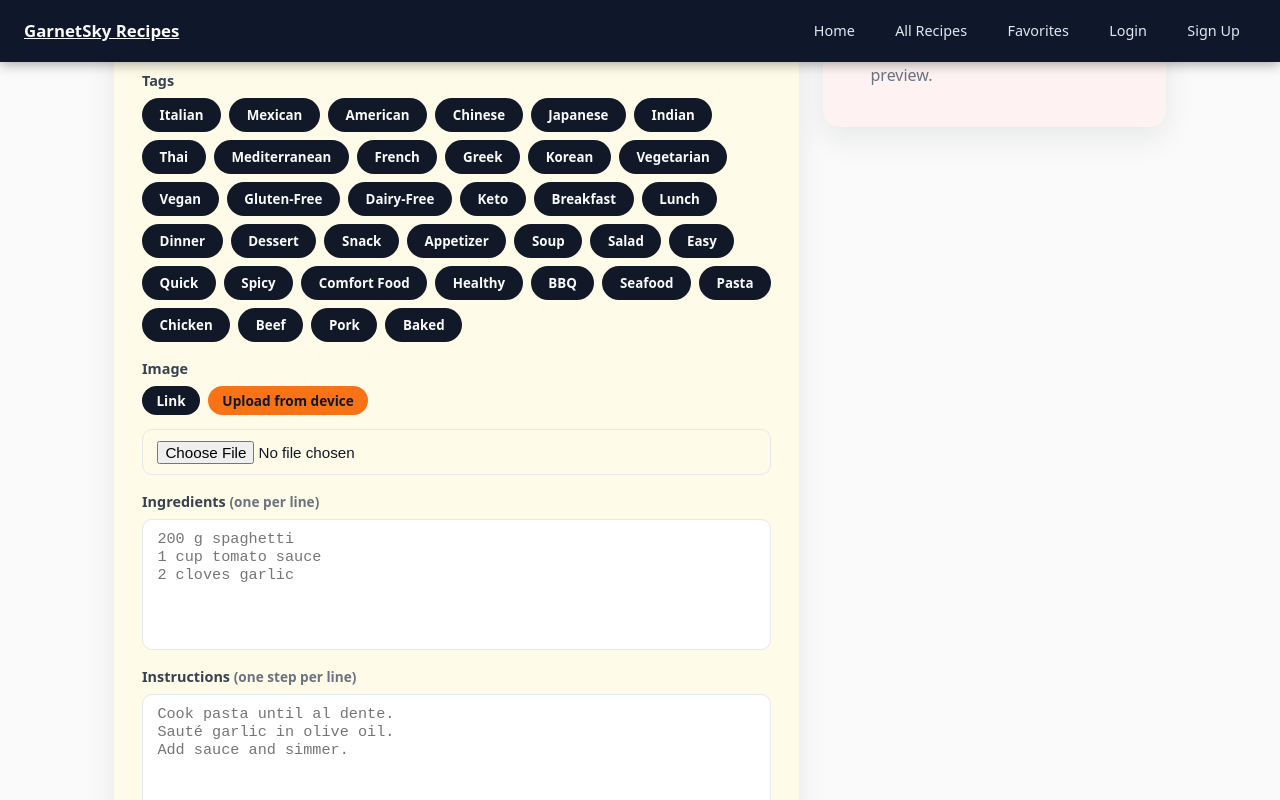
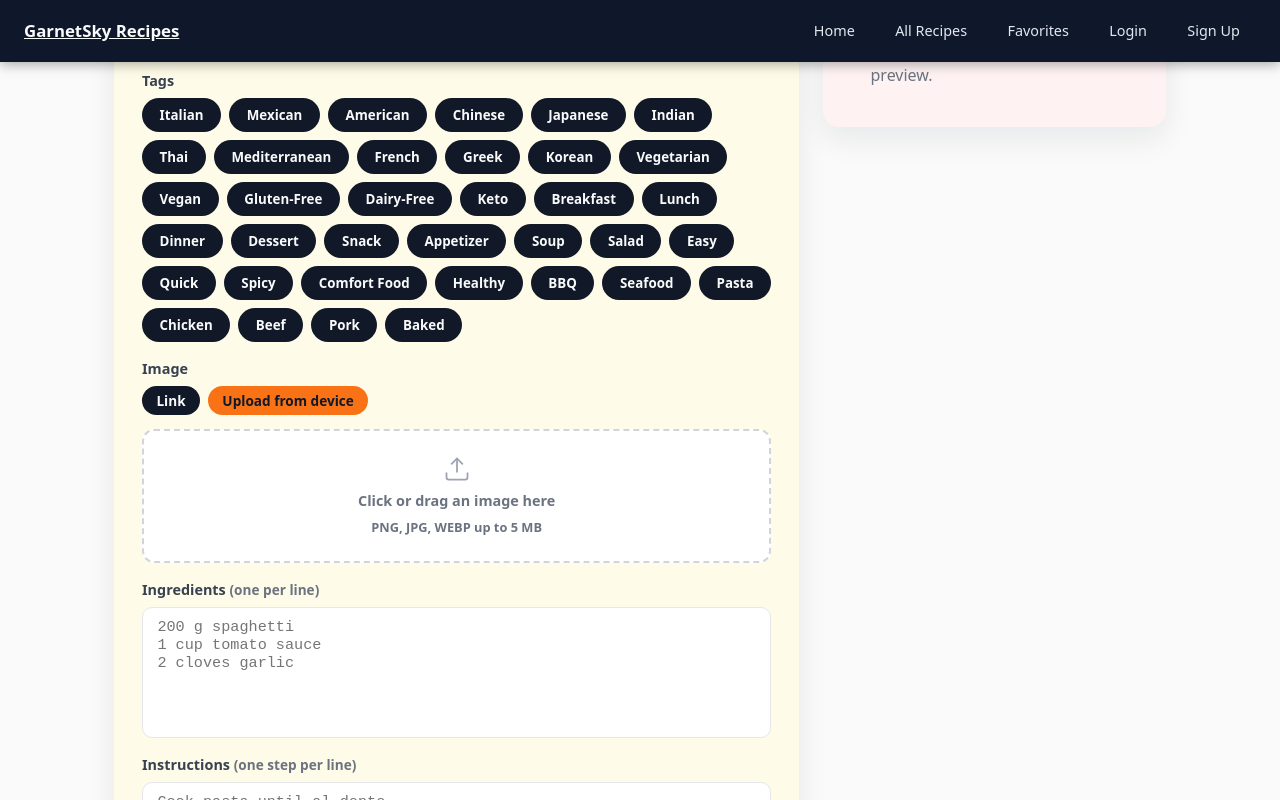
Before and after one commit to carterAnt03/GarnetSky-deploy, a React (Vite) app in the folder app/: page /submit in a window 1280 px wide. Both pictures are taken after a click on the button "Upload from device". Shown: the part 465-1265 px from the top of the page. Built offline with nearby package versions, Linux system fonts and the light colour scheme; no server answers.

Commit message:
Replace default file input

```diff
--- a/app/src/pages/Submit.jsx
+++ b/app/src/pages/Submit.jsx
@@ -198,12 +198,43 @@ export default function SubmitPage() {
                     onChange={(e) => setImageUrl(e.target.value)}
                   />
                 ) : (
+                  <label style={{
+                    display: "flex",
+                    flexDirection: "column",
+                    alignItems: "center",
+                    justifyContent: "center",
+                    gap: "0.4rem",
+                    padding: "1.5rem",
+                    border: "2px dashed #d1d5db",
+                    borderRadius: "12px",
+                    cursor: uploading ? "default" : "pointer",
+                    background: "#fff",
+                    color: "#6b7280",
+                    fontSize: "0.9rem",
+                    transition: "border-color 0.15s",
+                  }}
+                  onDragOver={(e) => e.preventDefault()}
+                  onDrop={(e) => {
+                    e.preventDefault();
+                    const file = e.dataTransfer.files[0];
+                    if (file) handleFileChange({ target: { files: [file] } });
+                  }}
+                  >
+                    <svg width="28" height="28" viewBox="0 0 24 24" fill="none" stroke="#9ca3af" strokeWidth="1.5">
+                      <path d="M21 15v4a2 2 0 0 1-2 2H5a2 2 0 0 1-2-2v-4"/>
+                      <polyline points="17 8 12 3 7 8"/>
+                      <line x1="12" y1="3" x2="12" y2="15"/>
+                    </svg>
+                    <span>{uploading ? "Uploading…" : "Click or drag an image here"}</span>
+                    <span style={{ fontSize: "0.8rem" }}>PNG, JPG, WEBP up to 5 MB</span>
                     <input
                       type="file"
                       accept="image/*"
                       onChange={handleFileChange}
                       disabled={uploading}
+                      style={{ display: "none" }}
                     />
+                  </label>
                 )}
                 {uploading && <p className="muted" style={{ margin: "0.25rem 0 0" }}>Uploading…</p>}
                 {(imageMode === "url" ? imageUrl : imagePreview) && (
```
Lines whose indentation alone changed are shown as unchanged.
